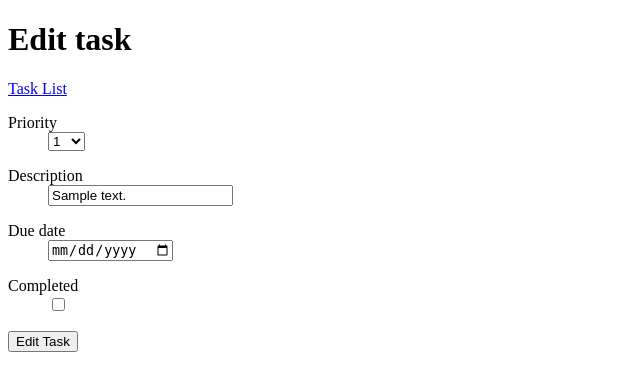
After one commit to ouangalajunior/tasks_object_oriented, a PHP site: page /edit.php?id=1 in a window 1280 px wide. The commit adds this page. Shown: the top 391 px of the page, without its empty margins (0-640 px from the left). Run offline with PHP 8.4, Linux system fonts and the light colour scheme; tables that the repository leaves empty or names only in its code hold one stand-in row (values such as "Sample post").

Commit message:
Edit task

```diff
--- /dev/null
+++ b/edit.php
@@ -0,0 +1,163 @@
+<?php
+
+
+
+// Helper function
+function redirect_to($location)
+{
+    header("Location: " . $location);
+    exit;
+}
+//typecast the value to prevent SQL injection
+
+$id = isset($_GET['id']) ? (int)$_GET['id'] : 0;
+
+//1. Create database
+$db = mysqli_connect("127.0.0.1", "root", "", "php_learning", 3308);
+
+// Syntax mysqli_connect(host, username, password, dbname, port, socket)
+$db = new mysqli("127.0.0.1","root", "", "php_learning", 3308);
+
+// Test if connection succeed
+if($db->connect_errno){
+    $msg = "Database connection failed: ";
+    $msg .= $db->connect_error;
+    $msg .= " (" .$db->connect_errno . ")";
+    exit($msg);
+}
+//2. Perform database query
+
+//Post method for submission
+
+if ($_SERVER['REQUEST_METHOD'] == 'POST') {
+    $task = [];
+    $task['description'] = $_POST['description'] ?? '';
+    $task['priority'] = $_POST['priority'] ?? '10';
+    $task['complete'] = $_POST['complete'] ?? '0';
+    $task['due_date'] = $_POST['due_date'] ?? '';
+
+
+    //2. Perform database query
+
+    $sql = "UPDATE tasks SET ";
+    $sql .= "description= ' " . $db->real_escape_string($task['description']) . "', ";
+    $sql .= "priority= ' " . $db->real_escape_string($task['priority']) . "', ";
+    $sql .= "complete= ' " . $db->real_escape_string($task['complete']) . "', ";
+    $sql .= "due_date= ' " . $db->real_escape_string($task['due_date']) . "' ";
+    $sql .= "WHERE id={$id} ";
+    $sql .= "LIMIT 1 ";
+
+
+    $result = $db->query($sql);
+    //Test if quey succeeded
+    if (!$result) {
+        echo "Update  failed";
+        exit;
+    }
+
+
+
+    //3. Use returned data if any
+    redirect_to('edit.php?success=1&id=' . $id);
+} else {
+    if (isset($_GET['success']) && $_GET['success'] == "1") {
+        $message = "Task updated";
+    }
+    $sql = "SELECT * FROM tasks ";
+    $sql .= "WHERE id = {$id} ";
+    $sql .= "LIMIT 1";
+
+    $result = $db->query($sql);
+    //Test if quey succeeded
+    if (!$result) {
+        exit("Database query failed");
+    }
+
+      //3. Use returned data if any
+      $task = $result->fetch_object();
+      if(is_null($task)){
+        exit("No task found");
+      }
+}
+
+?>
+
+<!DOCTYPE html>
+<html lang="en">
+
+<head>
+    <meta charset="UTF-8">
+    <meta name="viewport" content="width=device-width, initial-scale=1.0">
+    <title>Task Manager: Edit task</title>
+</head>
+
+<body>
+
+    <header>
+        <h1> Edit task</h1>
+    </header>
+    <nav>
+        <a href="index.php">Task List</a>
+    </nav>
+
+<?php if(isset($message)){echo "<div>" .$message ."</div> ";} ?>
+
+    <form action="edit.php?id=<?php echo $id; ?>" method="post">
+
+
+
+
+                <dl>
+          <dt>Priority</dt>
+          <dd>
+            <select name="priority">
+            <?php
+              for($i=1; $i <= 10; $i++) {
+                echo "<option value=\"{$i}\"";
+                if($task->priority == $i) {
+                    echo " selected";
+                }
+
+                echo ">{$i}</option>";
+              }
+            ?>
+            </select>
+          </dd>
+        </dl>
+
+        <dl>
+            <dt>Description</dt>
+            <dd><input type="text" name="description" value="<?php echo $task->description?>"></dd>
+        </dl>
+
+
+        <dl>
+            <dt>Due date</dt>
+            <dd><input type="date" name="due_date" value="<?php echo $task->due_date?>"></dd>
+        </dl>
+
+        <dl>
+          <dt>Completed</dt>
+          <dd>
+            <input type="hidden" name="complete" value="0"/>
+          <input type="checkbox" name="complete" value="1" <?php if($task->complete == "1") {echo "checked";} ?>/>
+          </dd>
+        </dl>
+
+        <div>
+            <input type="submit" value="Edit Task">
+        </div>
+
+    </form>
+</body>
+
+</html>
+
+<?php
+    // 4. Release returned data
+    $result ->free();
+
+
+    //5. Close database connection
+    $db->close();
+    ?>
--- a/index.php
+++ b/index.php
@@ -76,6 +76,7 @@ if($db->connect_errno){
                 <th>Description</th>
                 <th>Due Date</th>
                 <th></th>
+                <th></th>
             </tr>
             <?php
             // Loop result query all result
@@ -91,6 +92,7 @@ if($db->connect_errno){
                     <td><?php echo $task->description ;?> </td>
                     <td><?php echo $task->due_date ;?> </td>
                     <td><a href="show.php?id=<?php echo $task->id; ?>">View</a></td>
+                    <td><a href="edit.php?id=<?php echo $task->id; ?>">Edit</a></td>
                 </tr>
             <?php } ?>
         </table>
```
